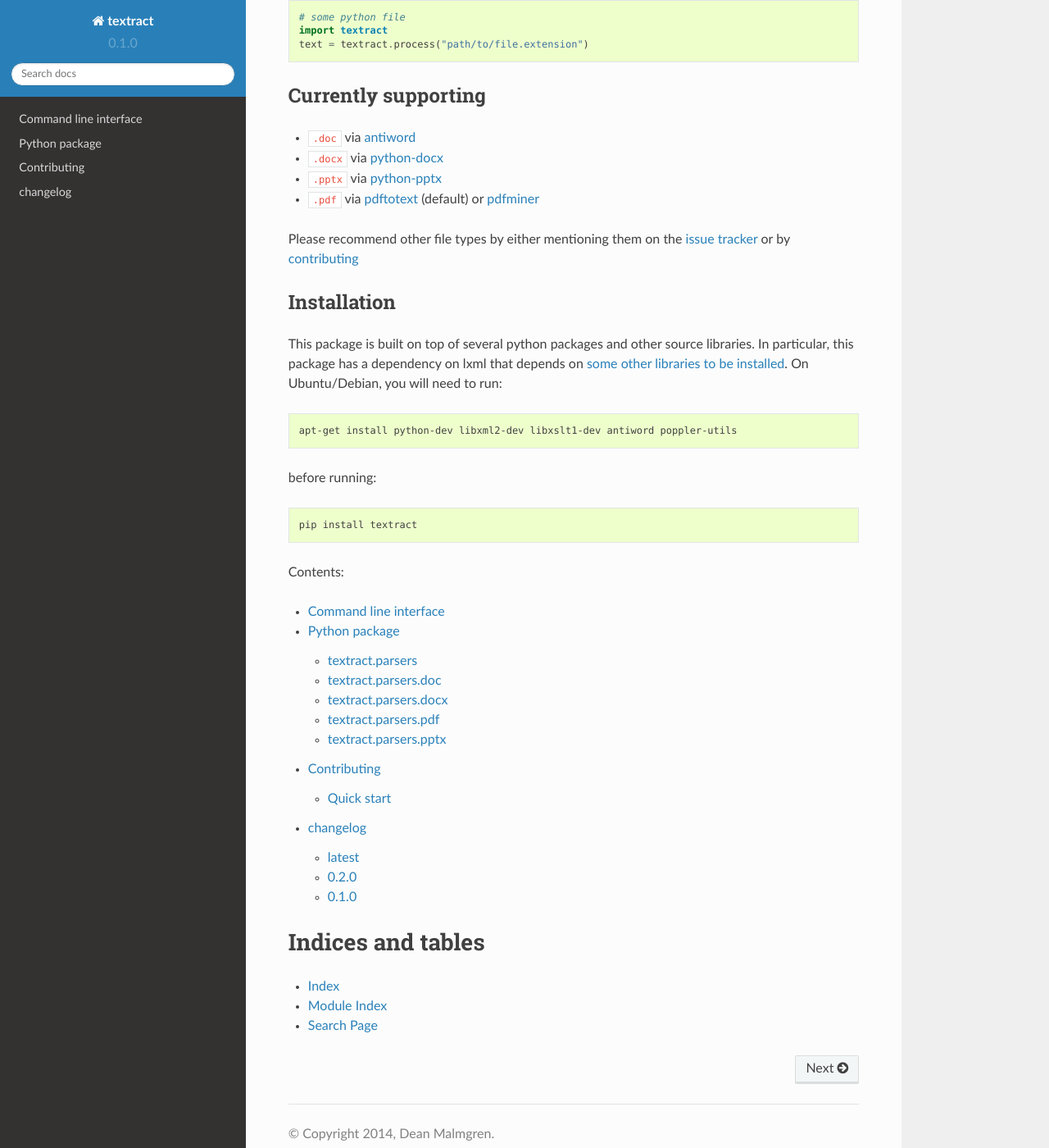
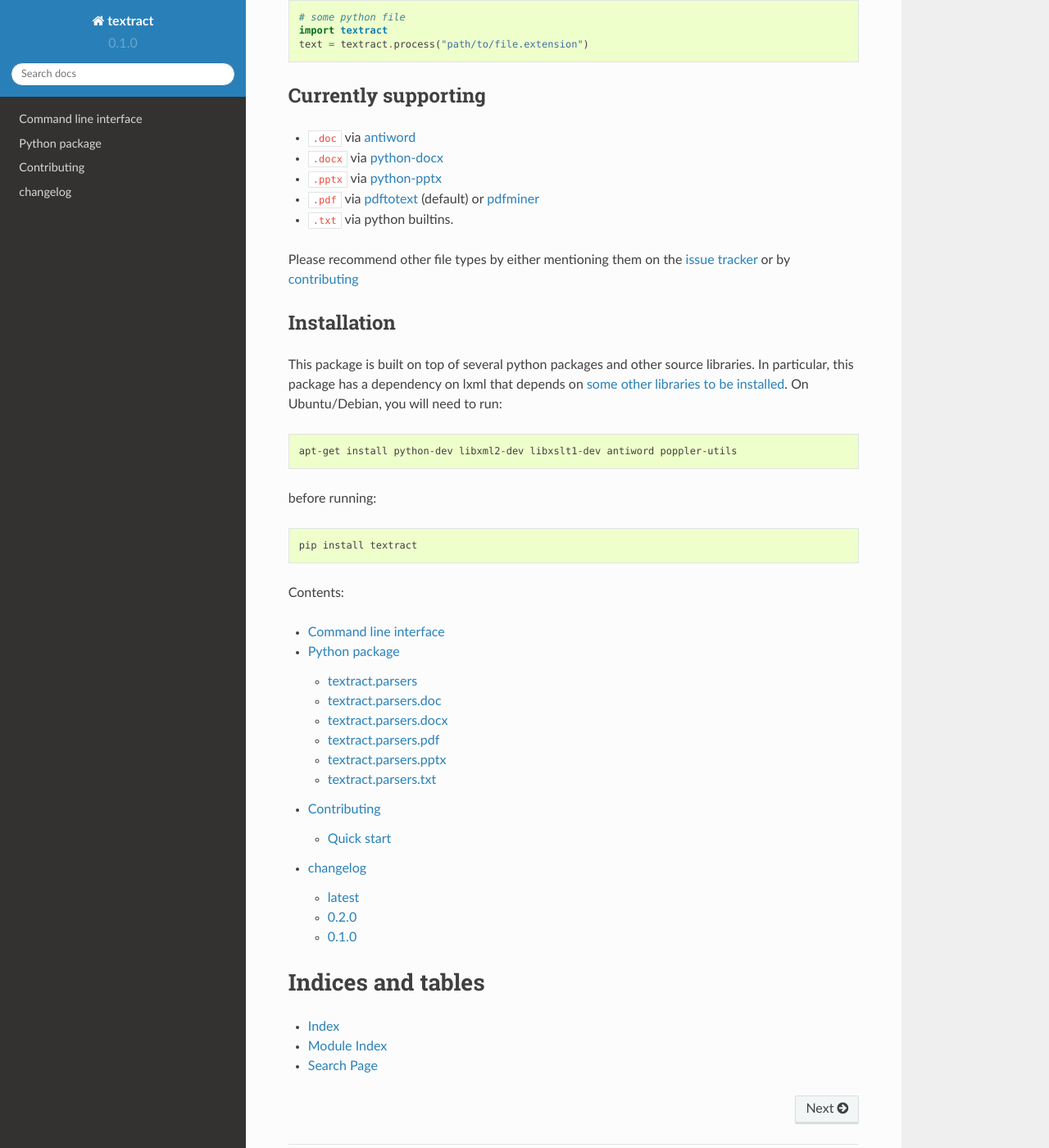
Before and after one commit to deanmalmgren/textract, a Sphinx documentation site: the page built from docs/index.rst, in a window 1280 px wide and 1400 px high, scrolled down 467 px. Shown: the whole window at 82% size. Built offline with Sphinx 7.4.7 and the Read the Docs theme 2.0.0, drawn with Linux system fonts in a browser that asks for light colours.

Commit message:
added .txt support. bwah ha. fixes #8

```diff
--- a/docs/changelog.rst
+++ b/docs/changelog.rst
@@ -8,6 +8,8 @@
 
 latest
 ------
+
+* support for ``.txt`` files, haha (#8)
 
 
 0.2.0
--- a/docs/index.rst
+++ b/docs/index.rst
@@ -43,6 +43,8 @@
 
 * ``.pdf`` via `pdftotext <http://poppler.freedesktop.org/>`__ (default) or `pdfminer <https://euske.github.io/pdfminer/>`__
 
+* ``.txt`` via python builtins.
+
 Please recommend other file types by either mentioning them on the
 `issue tracker <https://github.com/deanmalmgren/textract/issues>`__ or
 by :ref:`contributing <contributing>`
--- a/docs/python_package.rst
+++ b/docs/python_package.rst
@@ -42,3 +42,10 @@
 
 .. automodule:: textract.parsers.pptx
    :members:
+
+
+textract.parsers.txt
+--------------------
+
+.. automodule:: textract.parsers.txt
+   :members:
```
Also changed, not shown: 3 other files.
